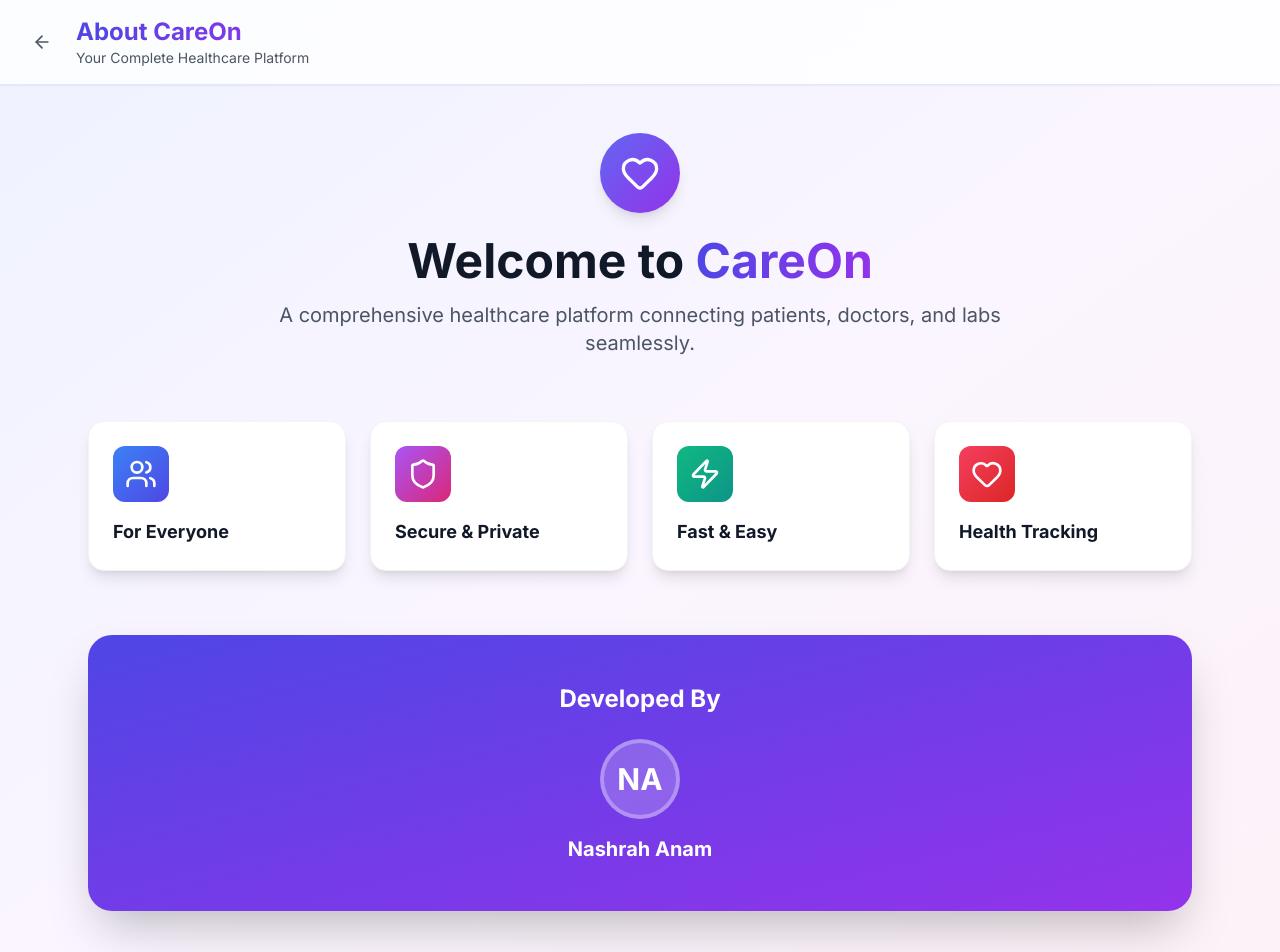
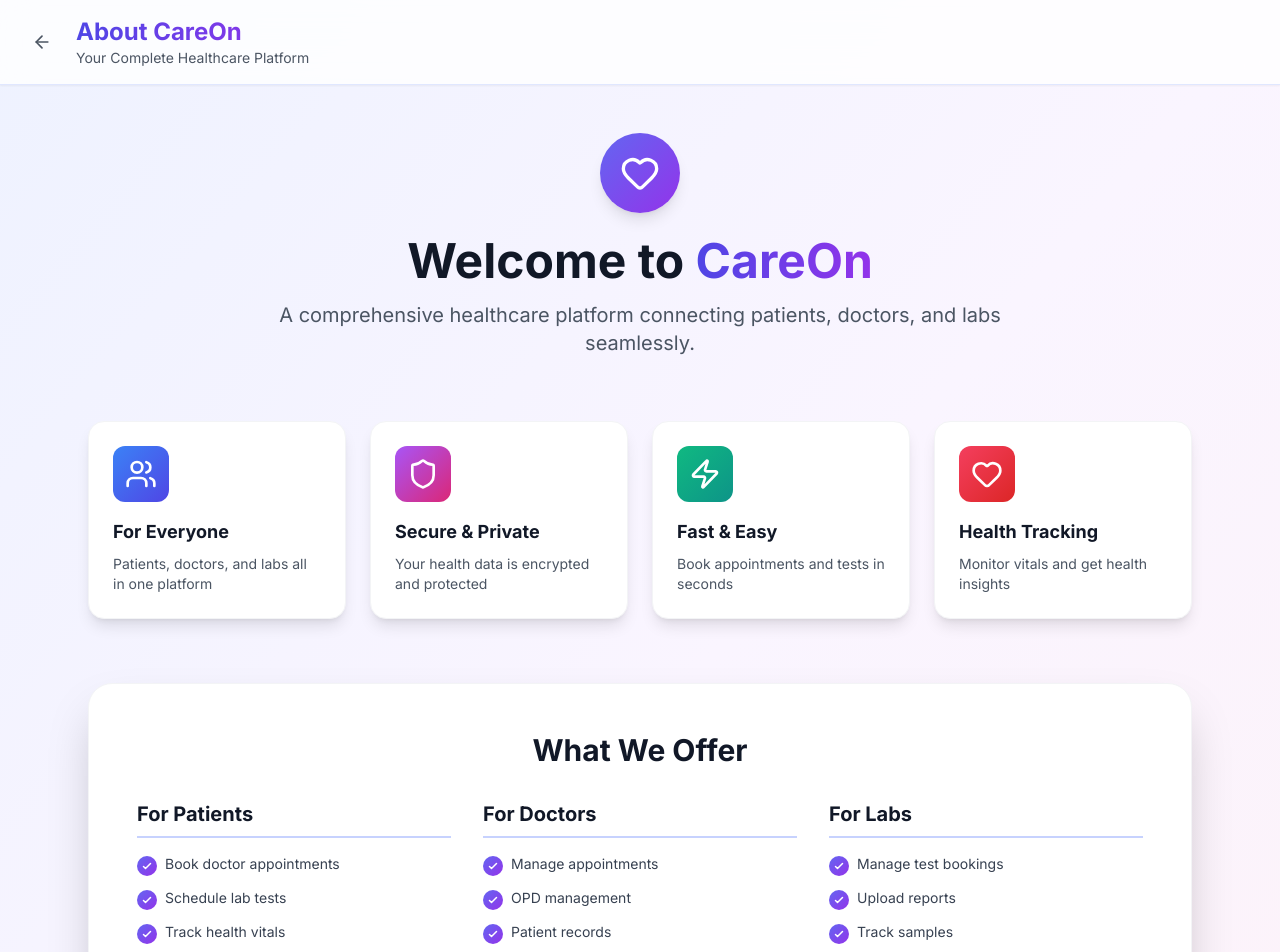
Before and after one commit to NashAnam/HealthON, a Next.js app: page /about in a window 1280 px wide. Shown: the top 952 px of the page. Built offline with nearby package versions, Linux system fonts and the light colour scheme.

Commit message:
Restore About page with all features

```diff
--- a/app/about/page.js
+++ b/app/about/page.js
@@ -43,10 +43,70 @@ export default function AboutPage() {
 
                 {/* Features */}
                 <div className="grid md:grid-cols-4 gap-6 mb-16">
-                    <FeatureCard icon={<Users className="w-8 h-8" />} title="For Everyone" color="from-blue-500 to-indigo-600" />
-                    <FeatureCard icon={<Shield className="w-8 h-8" />} title="Secure & Private" color="from-purple-500 to-pink-600" />
-                    <FeatureCard icon={<Zap className="w-8 h-8" />} title="Fast & Easy" color="from-emerald-500 to-teal-600" />
-                    <FeatureCard icon={<Heart className="w-8 h-8" />} title="Health Tracking" color="from-rose-500 to-red-600" />
+                    <FeatureCard
+                        icon={<Users className="w-8 h-8" />}
+                        title="For Everyone"
+                        description="Patients, doctors, and labs all in one platform"
+                        color="from-blue-500 to-indigo-600"
+                    />
+                    <FeatureCard
+                        icon={<Shield className="w-8 h-8" />}
+                        title="Secure & Private"
+                        description="Your health data is encrypted and protected"
+                        color="from-purple-500 to-pink-600"
+                    />
+                    <FeatureCard
+                        icon={<Zap className="w-8 h-8" />}
+                        title="Fast & Easy"
+                        description="Book appointments and tests in seconds"
+                        color="from-emerald-500 to-teal-600"
+                    />
+                    <FeatureCard
+                        icon={<Heart className="w-8 h-8" />}
+                        title="Health Tracking"
+                        description="Monitor vitals and get health insights"
+                        color="from-rose-500 to-red-600"
+                    />
+                </div>
+
+                {/* What We Offer */}
+                <div className="bg-white rounded-3xl shadow-2xl p-8 md:p-12 mb-16 border border-gray-100">
+                    <h3 className="text-3xl font-bold text-gray-900 mb-8 text-center">What We Offer</h3>
+                    <div className="grid md:grid-cols-3 gap-8">
+                        <ServiceCard
+                            title="For Patients"
+                            features={[
+                                "Book doctor appointments",
+                                "Schedule lab tests",
+                                "Track health vitals",
+                                "Set medication reminders",
+                                "Health risk assessments",
+                                "View medical reports"
+                            ]}
+                        />
+                        <ServiceCard
+                            title="For Doctors"
+                            features={[
+                                "Manage appointments",
+                                "OPD management",
+                                "Patient records",
+                                "Telemedicine support",
+                                "Schedule management",
+                                "Digital consultations"
+                            ]}
+                        />
+                        <ServiceCard
+                            title="For Labs"
+                            features={[
+                                "Manage test bookings",
+                                "Upload reports",
+                                "Track samples",
+                                "Patient communication",
+                                "Inventory management",
+                                "Digital reports"
+                            ]}
+                        />
+                    </div>
                 </div>
 
                 {/* Developer */}
@@ -62,13 +122,34 @@ export default function AboutPage() {
     );
 }
 
-function FeatureCard({ icon, title, color }) {
+function FeatureCard({ icon, title, description, color }) {
     return (
-        <div className="bg-white p-6 rounded-2xl shadow-lg border border-gray-100">
-            <div className={`w-14 h-14 rounded-xl bg-gradient-to-br ${color} flex items-center justify-center text-white mb-4`}>
+        <div className="bg-white p-6 rounded-2xl shadow-lg hover:shadow-xl transition-all border border-gray-100 group">
+            <div className={`w-14 h-14 rounded-xl bg-gradient-to-br ${color} flex items-center justify-center text-white mb-4 group-hover:scale-110 transition-transform`}>
                 {icon}
             </div>
-            <h4 className="text-lg font-bold text-gray-900">{title}</h4>
+            <h4 className="text-lg font-bold text-gray-900 mb-2">{title}</h4>
+            <p className="text-sm text-gray-600">{description}</p>
         </div>
     );
 }
+
+function ServiceCard({ title, features }) {
+    return (
+        <div className="space-y-4">
+            <h4 className="text-xl font-bold text-gray-900 mb-4 pb-2 border-b-2 border-indigo-200">{title}</h4>
+            <ul className="space-y-3">
+                {features.map((feature, index) => (
+                    <li key={index} className="flex items-start gap-2 text-gray-700">
+                        <div className="w-5 h-5 rounded-full bg-gradient-to-br from-indigo-500 to-purple-600 flex items-center justify-center flex-shrink-0 mt-0.5">
+                            <svg className="w-3 h-3 text-white" fill="none" viewBox="0 0 24 24" stroke="currentColor">
+                                <path strokeLinecap="round" strokeLinejoin="round" strokeWidth={3} d="M5 13l4 4L19 7" />
+                            </svg>
+                        </div>
+                        <span className="text-sm">{feature}</span>
+                    </li>
+                ))}
+            </ul>
+        </div>
+    );
+}
```
